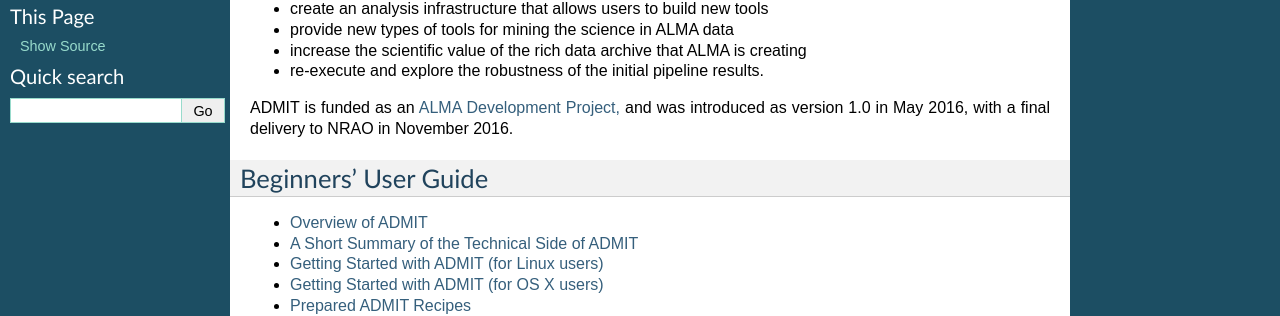
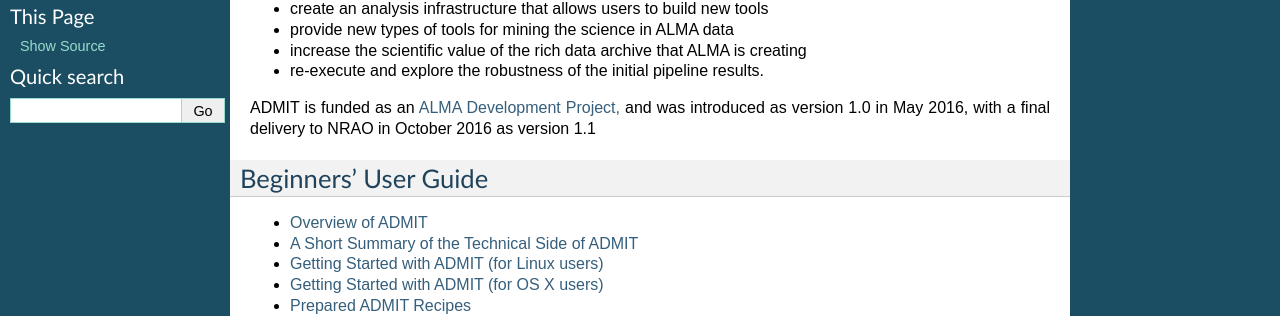
Before and after one commit to astroumd/admit, a Sphinx documentation site: the page built from doc/sphinx/index.rst, in a window 1280 px wide. Shown: the part 213-529 px from the top of the page. Built offline with Sphinx 7.4.7, drawn with Linux system fonts in a browser that asks for light colours; the version number is read from the project's files by our own code.

Commit message:
update the delivery date/version for ADMIT to NRAO

```diff
--- a/doc/sphinx/index.rst
+++ b/doc/sphinx/index.rst
@@ -25,7 +25,7 @@
 ADMIT is funded as an `ALMA Development Project,
 <https://science.nrao.edu/facilities/alma/alma-development-2015/alma-development/alma-development-north-america>`_
 and was introduced as version 1.0 in May 2016, with
-a final delivery to NRAO in November 2016.
+a final delivery to NRAO in October 2016 as version 1.1
 
 Beginners' User Guide
 ---------------------
```
